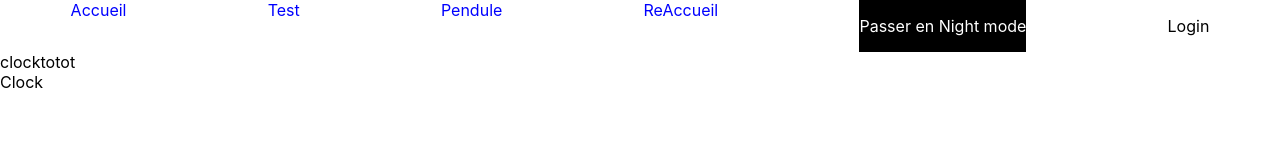
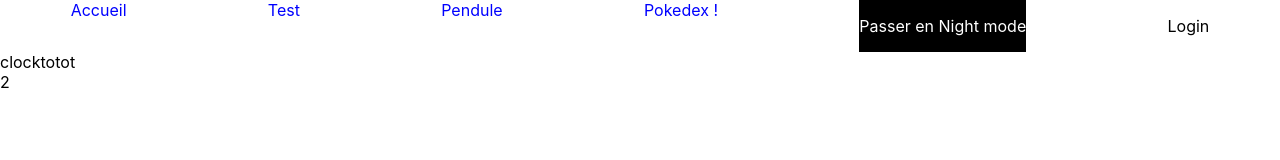
Before and after one commit to Nvmeless/roll2diceCours, a React (Create React App) app: page / in a window 1280 px wide. Both pictures are taken after a click on the element "Pendule". Shown: the top 160 px of the page. Built offline with nearby package versions, Linux system fonts and the light colour scheme; no server answers.

Commit message:
useEffect

```diff
--- a/package.json
+++ b/package.json
@@ -7,6 +7,7 @@
     "@testing-library/jest-dom": "^6.6.3",
     "@testing-library/react": "^16.3.0",
     "@testing-library/user-event": "^13.5.0",
+    "axios": "^1.9.0",
     "react": "^19.1.0",
     "react-dom": "^19.1.0",
     "react-scripts": "5.0.1",
--- a/src/App.js
+++ b/src/App.js
@@ -6,9 +6,10 @@ import {
 } from "./context/NigthModeContext";
 import { Button, Menu } from "./components/molecules";
 import { ThemeProvider } from "styled-components";
-import { useState, useContext } from "react";
+import { useState, useContext, useEffect } from "react";
 import { Accueil, Clock, Test } from "./components/pages";
 import { Typography } from "./components/atoms";
+import Pokedex from "./components/pages/Pokedex";
 
 function App() {
   const nightTheme = {
@@ -42,9 +43,10 @@ function App() {
   const [nightMode, setNightMode] = useState(
     window.matchMedia("(prefers-color-scheme: dark)").matches
   );
-  const [slug, setSlug] = useState("home");
+  let context = useContext(NightModeContext);
+  const [slug, setSlug] = useState("pokedex");
   const [logged, setLogged] = useState(false);
-  const context = useContext(NightModeContext);
+
   const getPageContent = () => {
     switch (slug) {
       case "test":
@@ -52,6 +54,9 @@ function App() {
         break;
       case "clock":
         return <Clock></Clock>;
+        break;
+      case "pokedex":
+        return <Pokedex></Pokedex>;
         break;
       case "home":
       default:
@@ -73,10 +78,11 @@ function App() {
       text: "Pendule",
     },
     {
-      slug: "clock",
-      text: "ReAccueil",
+      slug: "pokedex",
+      text: "Pokedex !",
     },
   ];
+
   return (
     <ThemeProvider theme={nightMode ? nightTheme : dayTheme}>
       <NightModeProvider
@@ -91,6 +97,7 @@ function App() {
           {menu.map((x, i) => {
             return (
               <Menu.Tab
+                key={i}
                 callBack={() => {
                   setSlug(x.slug);
                 }}
--- a/src/components/pages/Clock.jsx
+++ b/src/components/pages/Clock.jsx
@@ -1,8 +1,32 @@
-import React from "react";
+import React, { useEffect, useState } from "react";
 import { Container } from "../atoms";
 
 const Clock = () => {
-  return <Container.Base>Clock</Container.Base>;
+  const [clock, setClock] = useState(0);
+
+  useEffect(() => {
+    const interval = setInterval(() => {
+      console.log(clock);
+      setClock(clock + 1);
+    }, 1000);
+    return () => {
+      clearInterval(interval);
+    };
+    console.log("Monté");
+    return () => {
+      console.log("Démonté");
+    };
+  }, [clock]);
+
+  return (
+    <Container.Base
+      onClick={() => {
+        setClock(clock + 1);
+      }}
+    >
+      {clock}
+    </Container.Base>
+  );
 };
 
 export default Clock;
--- /dev/null
+++ b/src/components/pages/Pokedex.jsx
@@ -0,0 +1,39 @@
+import React, { useEffect, useState } from "react";
+import { Container } from "../atoms";
+import axios from "axios";
+
+const Pokedex = () => {
+  const [pokemon, setPokemon] = useState(null);
+  const [pokeName, setPokeName] = useState("ditto");
+  useEffect(() => {
+    let config = {
+      method: "get",
+      maxBodyLength: Infinity,
+      url: "https://pokeapi.co/api/v2/pokemon/" + pokeName,
+      headers: {},
+    };
+
+    axios
+      .request(config)
+      .then((response) => {
+        console.log("Response");
+        setPokemon(response.data.sprites.front_default);
+      })
+      .catch((error) => {
+        console.log(error);
+      });
+  }, [pokeName]);
+
+  return (
+    <Container.Base>
+      {pokemon ? <img src={pokemon} /> : "J'ai pas de pokemon"}
+      <input
+        onChange={(x) => {
+          setPokeName(x.target.value);
+        }}
+      />
+    </Container.Base>
+  );
+};
+
+export default Pokedex;
```
Also changed, not shown: 1 other file (tests, documents, lock files or other folders).
